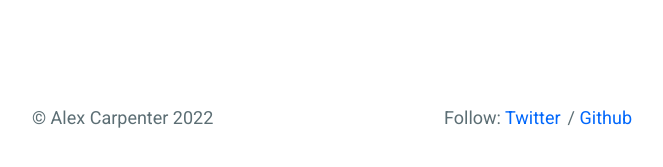
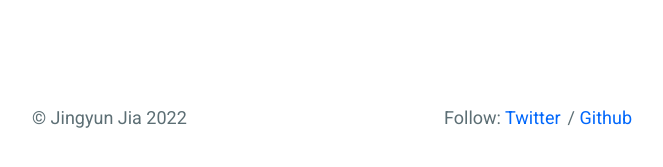
Before and after one commit to Clouddelta/Clouddelta.github.io, a Jekyll site: the page built from index.html, in a window 1280 px wide. Shown: the part 462-629 px from the top of the page, without its empty margins (308-971 px from the left). Built offline with Jekyll 4.4.1, drawn with Linux system fonts in a browser that asks for light colours.

Commit message:
Update _config.yml

```diff
--- a/_config.yml
+++ b/_config.yml
@@ -2,10 +2,10 @@
 title: Butane Jekyll Theme
 description: >
     This is an example of the Butane Jekyll Theme created by Alex Carpenter
-author: Alex Carpenter
-email: youemail@gmail.com
+author: Jingyun Jia
+email: clouddeltajia@gmail.com
 baseurl: "" # the subpath of your site, e.g. /blog
-url: "http://alexcarpenter.github.io" # the base hostname & protocol for your site
+url: "http://Clouddelta.github.io" # the base hostname & protocol for your site
 twitter_username: hybrid_alex
 github_username:  alexcarpenter
 
```
